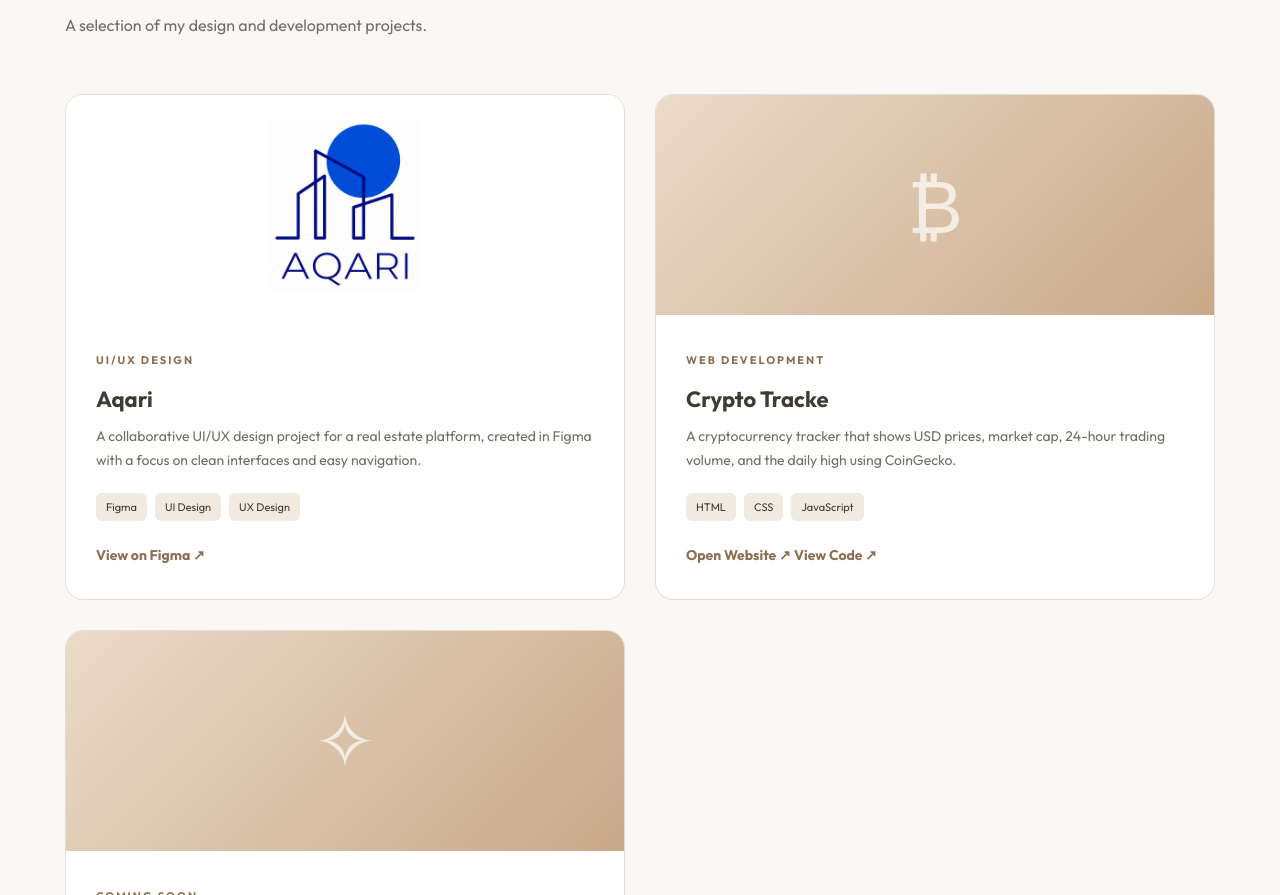
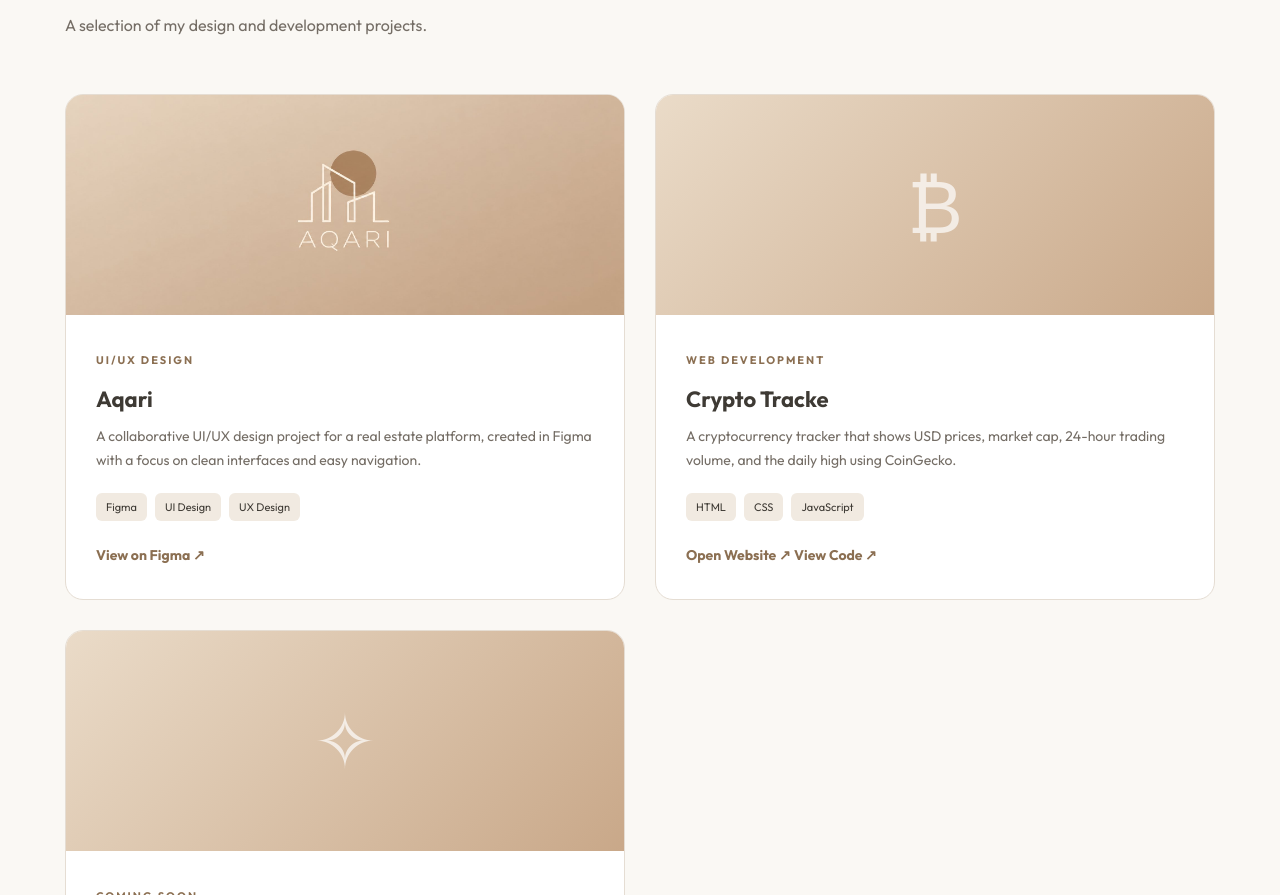
Before and after one commit to rmaasbadr/Rmaas-Portfolio, a plain HTML site: page index.html in a window 1280 px wide. Shown: the part 2405-3300 px from the top of the page. Drawn offline with Linux system fonts and the light colour scheme.

Commit message:
Use the portfolio-themed Aqari cover

```diff
--- a/index.html
+++ b/index.html
@@ -28,8 +28,7 @@
             width: 100%;
             height: 100%;
             display: block;
-            object-fit: contain;
-            background-color: #FFFFFF;
+            object-fit: cover;
         }
     </style>
 
@@ -503,8 +502,8 @@
                     <div class="project-image">
 
                         <img
-                            src="assets/aqari.png"
-                            alt="Aqari Real Estate Project Logo"
+                            src="assets/aqari-cover.jpg"
+                            alt="Aqari real estate project cover"
                             loading="lazy"
                         >
 
```
Also changed, not shown: assets/aqari-cover.jpg (added).
